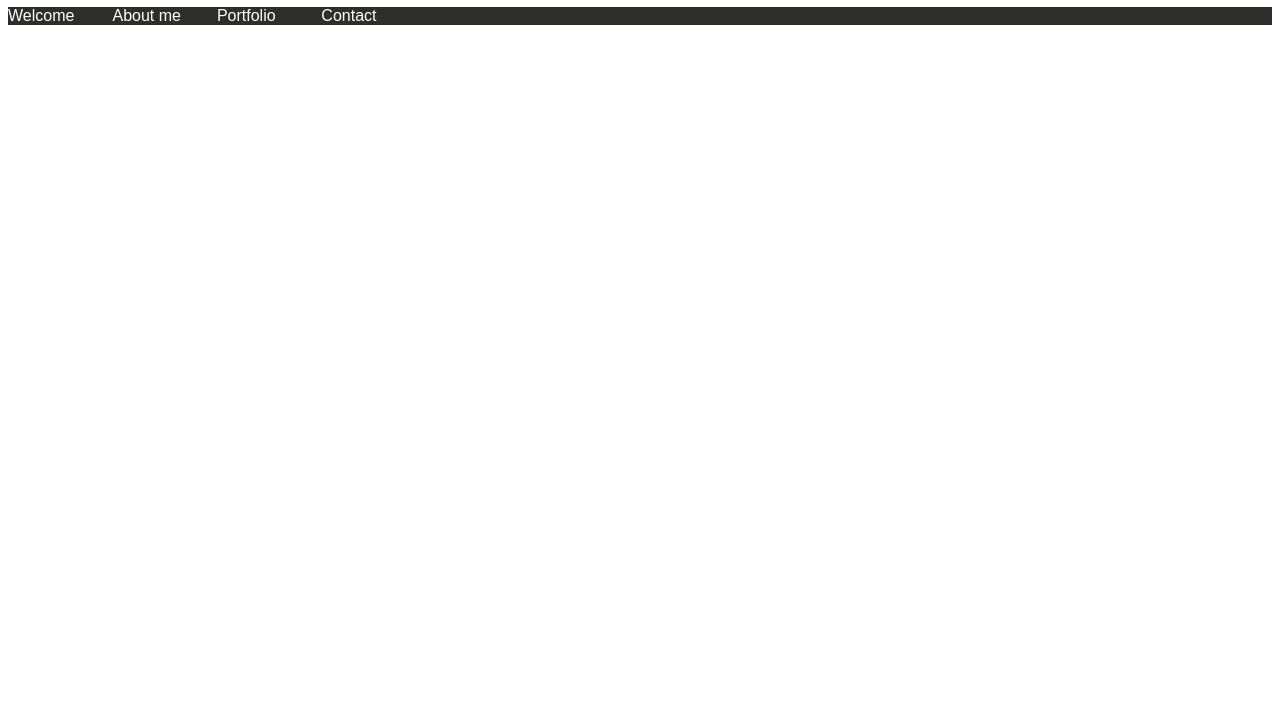
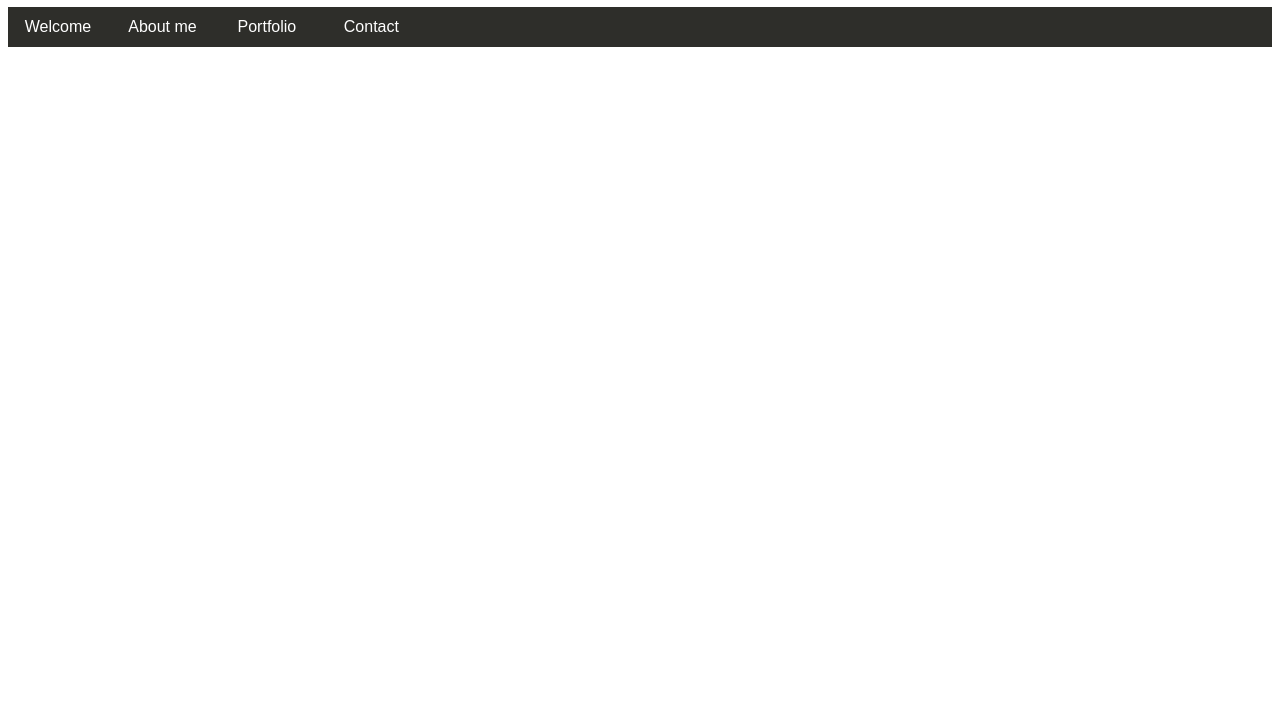
Before and after one commit to Gloper98/horizontal_menu, a plain HTML site: page index.html in a window 1280 px wide. Shown: the part 73-800 px from the top of the page. Drawn offline with Linux system fonts and the light colour scheme.

Commit message:
Subiendo version final del menu horizontal

```diff
--- a/css/main.css
+++ b/css/main.css
@@ -13,13 +13,18 @@ ul{
   padding: 0;
   margin: 0;
   background: #2e2e2a;
+  line-height: 40px;
+
 
 }
 
 li{
   /*outline: 1px solid red;*/
   width: 100px;
+
   display: inline-block;
+
+  text-align: center;
 }
 
 a{
```
